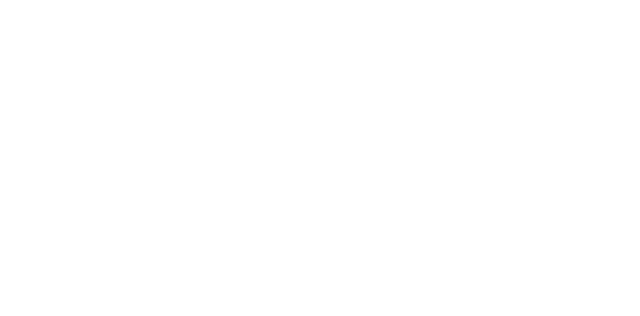
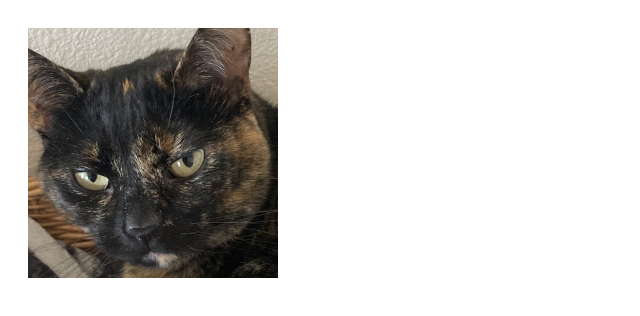
Before and after one commit to swwebdev/swwebdev.github.io, a plain HTML site: page CH18-1Lab:ImageTransition/index.html in a window 1280 px wide. Shown: the whole page, without its empty margins (0-640 px from the left). Drawn offline with Linux system fonts and the light colour scheme.

Commit message:
Update index.html

```diff
--- a/CH18-1Lab:ImageTransition/index.html
+++ b/CH18-1Lab:ImageTransition/index.html
@@ -12,6 +12,6 @@
     <meta name="viewport" content="width=device-width, initial-scale=1.0" />
   </head>
   <body>
-    <!-- webpage content that the browser will display goes here -->
+    <img src="images/muesli.JPG">
   </body>
 </html>
```
